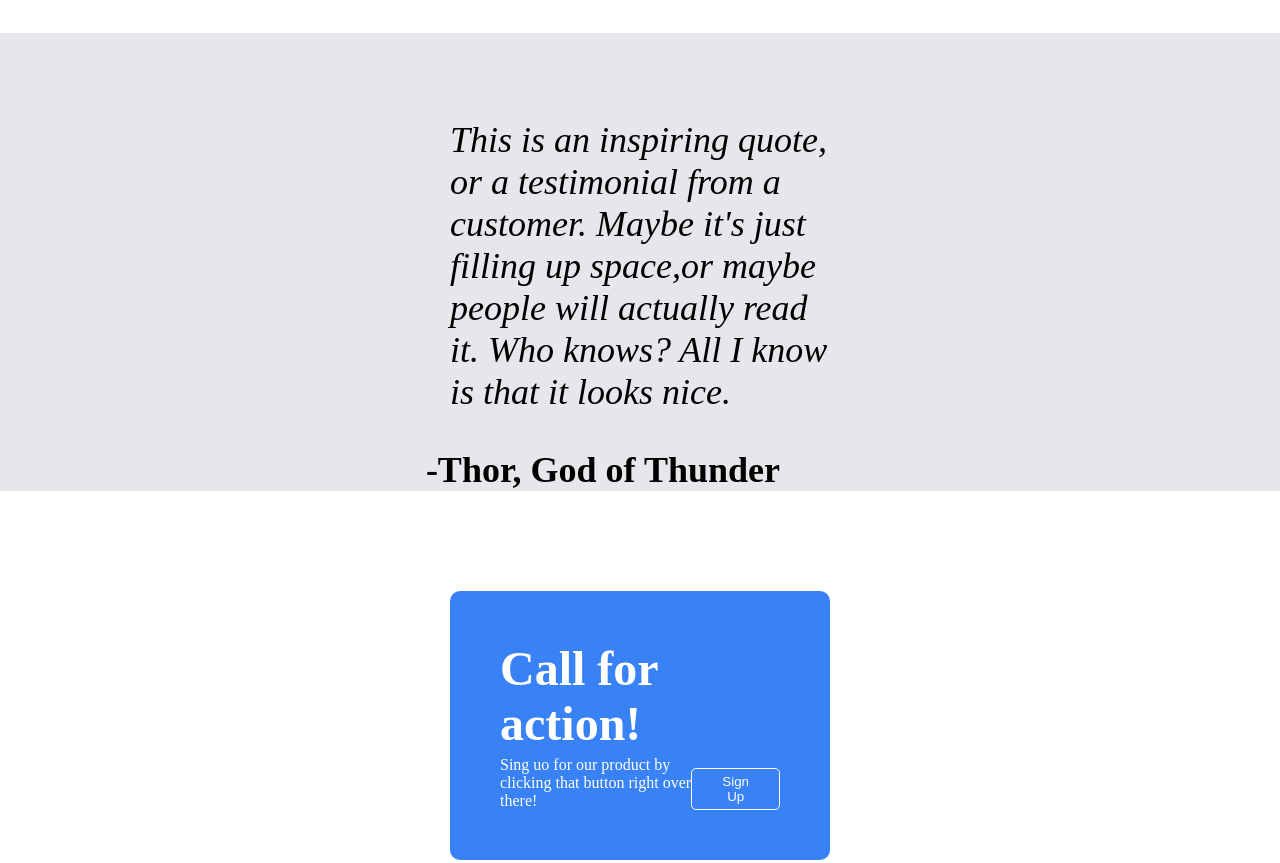
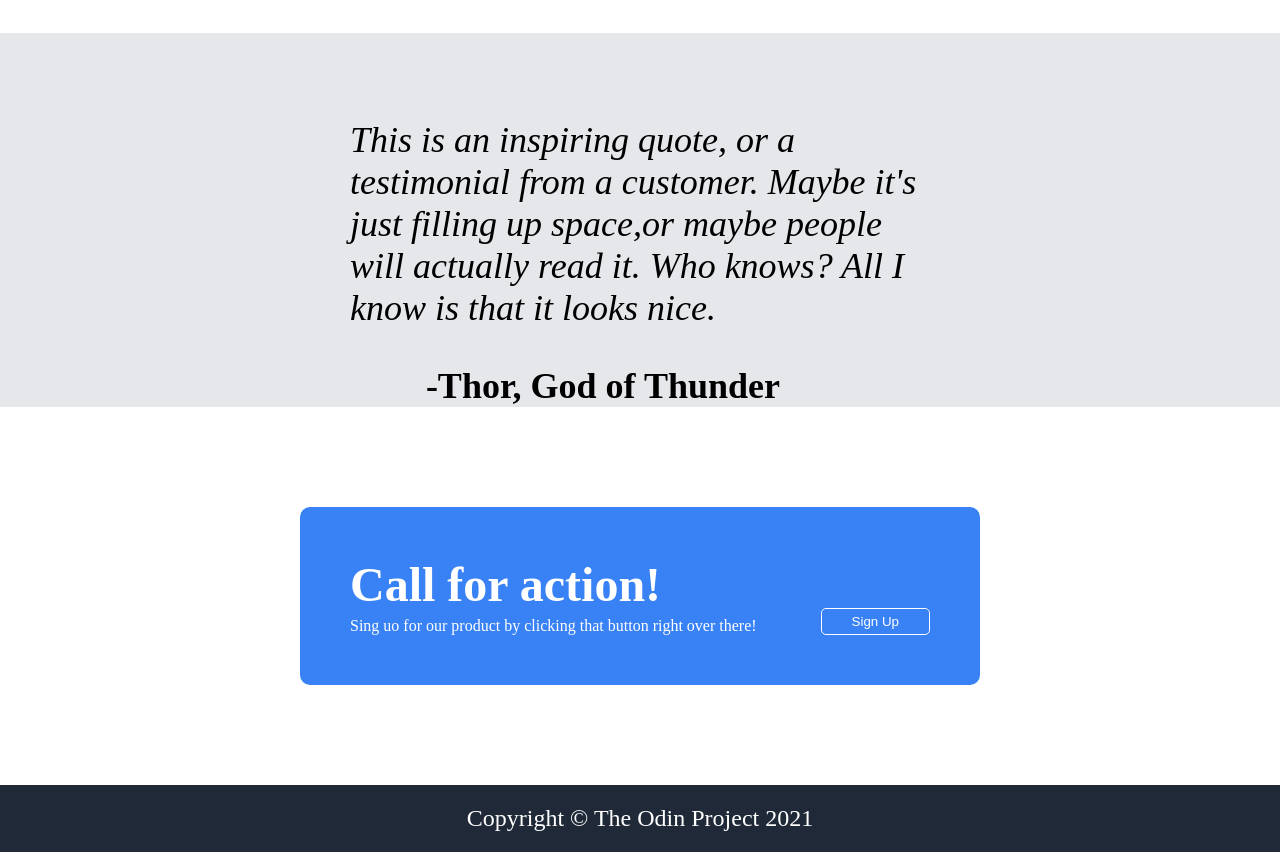
Before and after one commit to JureFilipovic/landing-page, a plain HTML site: page index.html in a window 1280 px wide. Shown: the part 909-1772 px from the top of the page. Drawn offline with Linux system fonts and the light colour scheme.

Commit message:
Some more changes

```diff
--- a/style.css
+++ b/style.css
@@ -130,11 +130,10 @@ button {
 
 p {
     font-size: 36px;
-    padding-left: 100px;
-    padding-right: 100px;
+    padding-left: 350px;
+    padding-right: 350px;
     padding-top: 50px;
-    margin-left: 350px;
-    margin-right: 350px;
+
 }
 
 strong {
@@ -151,8 +150,8 @@ strong {
     align-items: baseline;
     margin: 100px;
     padding: 50px;
-    margin-left: 450px;
-    margin-right: 450px;
+    margin-left: 300px;
+    margin-right: 300px;
 }
 
 .right-singup {
```
